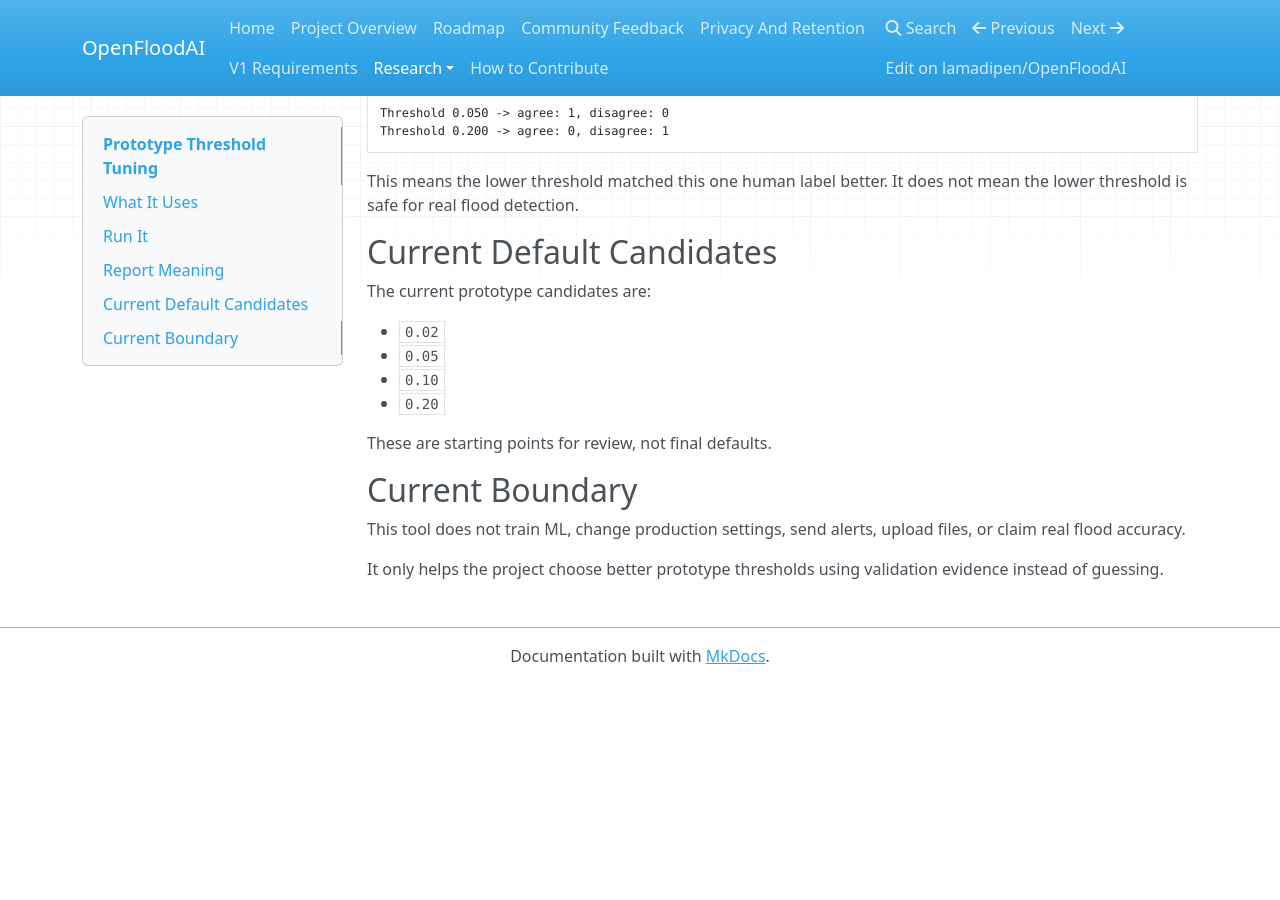
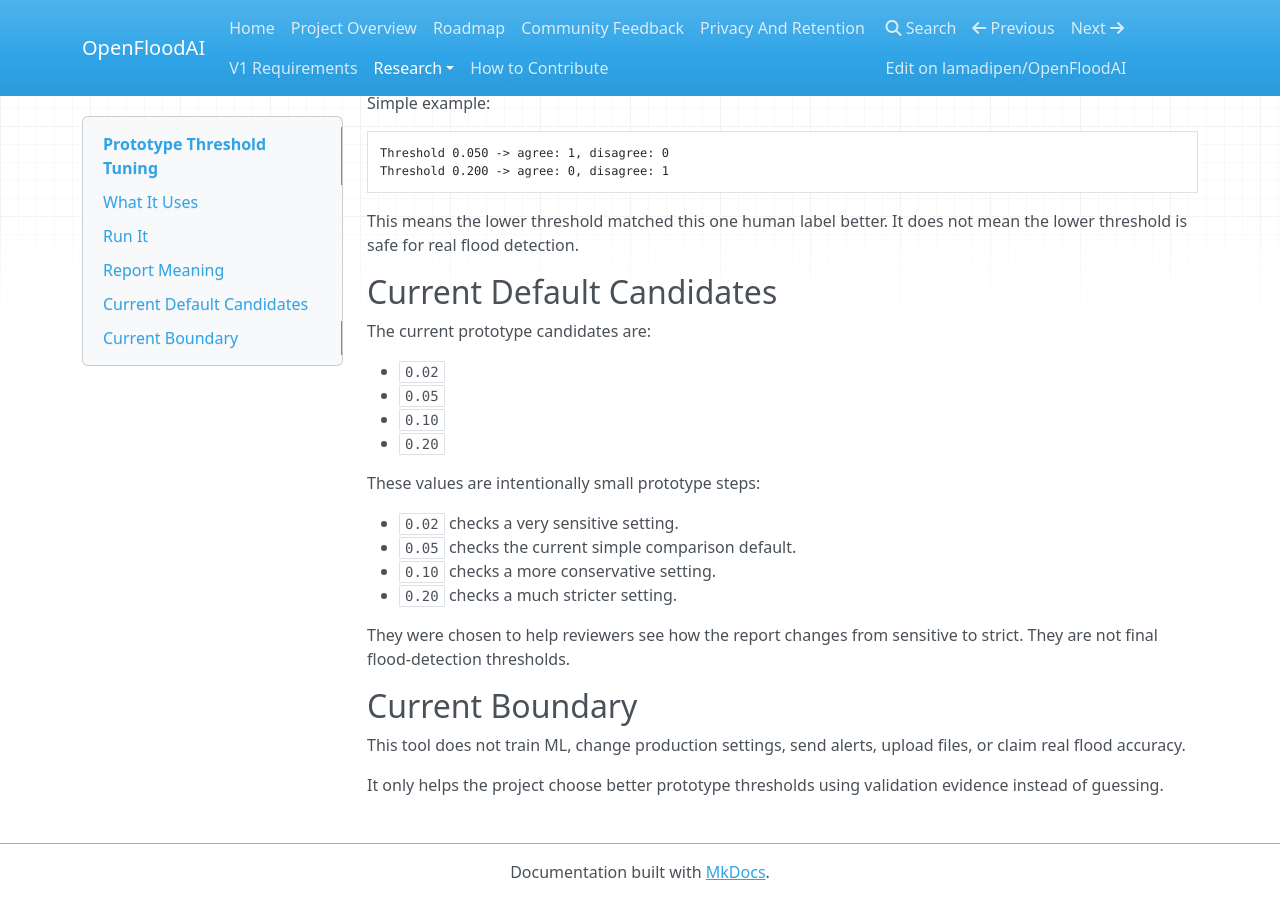
Before and after one commit to lamadipen/OpenFloodAI, an MkDocs documentation site: the page built from docs/research/threshold-tuning.md, in a window 1280 px wide and 900 px high, scrolled down 1254 px. Built offline with MkDocs 1.6.1, drawn with Linux system fonts in a browser that asks for light colours; nearby versions of some CDN libraries; before the commit the page ends 1938 px from its top, so only the background shows below that; some of the changed text lies outside the part shown.

Commit message:
OF-029 document threshold tuning defaults

```diff
--- a/docs/research/threshold-tuning.md
+++ b/docs/research/threshold-tuning.md
@@ -73,7 +75,14 @@ The current prototype candidates are:
 - `0.10`
 - `0.20`
 
-These are starting points for review, not final defaults.
+These values are intentionally small prototype steps:
+
+- `0.02` checks a very sensitive setting.
+- `0.05` checks the current simple comparison default.
+- `0.10` checks a more conservative setting.
+- `0.20` checks a much stricter setting.
+
+They were chosen to help reviewers see how the report changes from sensitive to strict. They are not final flood-detection thresholds.
 
 ## Current Boundary
 
```
Also changed, not shown: other parts of docs/research/threshold-tuning.md (+2 -0 lines).
